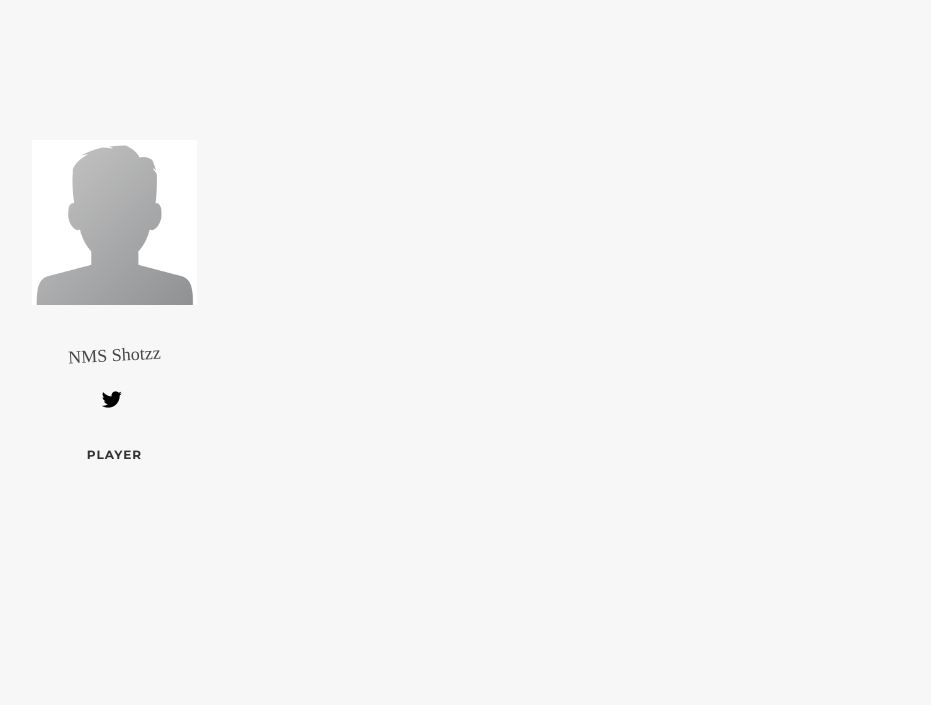
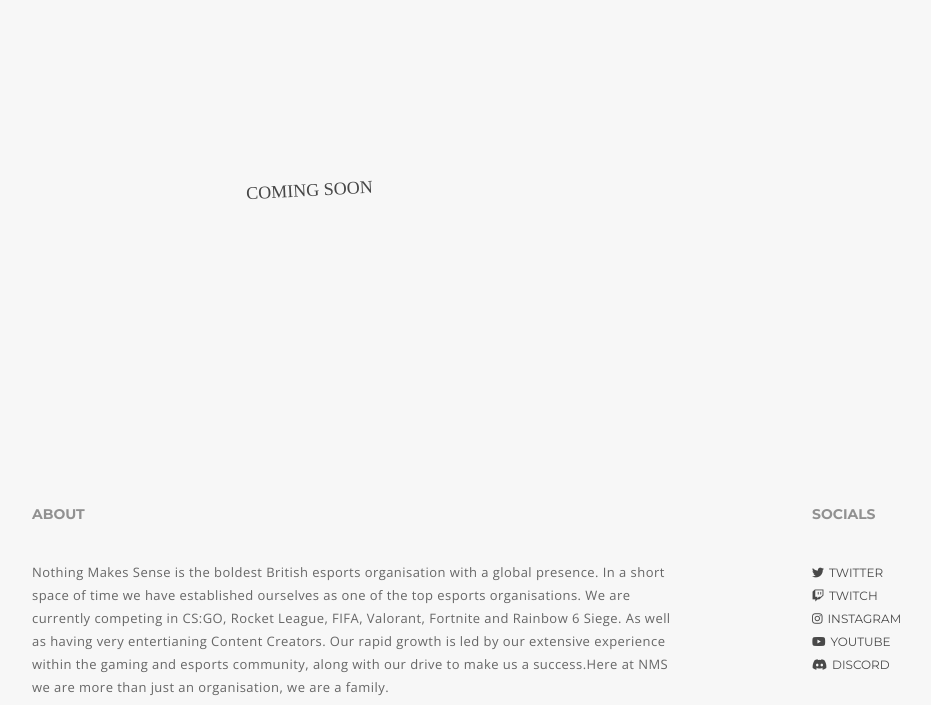
Before and after one commit to PeterRansome/NMS_website, a PHP site: page /fortnite in a window 1280 px wide. Shown: the part 290-995 px from the top of the page, without its empty margins (38-969 px from the left). Run offline with PHP 8.4, Linux system fonts and the light colour scheme; some libraries are stand-ins or nearby versions; some web fonts are replaced.

Commit message:
fortnite

```diff
--- a/fortnite.php
+++ b/fortnite.php
@@ -15,12 +15,20 @@
       <div class="container wow fadeIn">
         <div class="row justify-content-center">
 	          <div class="col-md-2 col-sm-6">
-	            <p><img class="img-responsive center-block" src="/assets/img/default.png" alt=""></p>
-	            <h2 class="classic">NMS Shotzz</h2>
+	            <p><img class="img-responsive center-block" src="" alt=""></p>
+	            <h2 class="classic"></h2>
 	            <ul class="list-inline">
-	              <li><a href="https://twitter.com/Jack93374133"><i class="fab fa-twitter fa-lg"></i></a></li>
+	              <li><a href=""><i class=""></i></a></li>
 	            </ul>
-	            <h6>Player</h6>
+	            <h6></h6>
+            </div>
+            <div class="col-md-2 col-sm-6">
+	            <p><img class="img-responsive center-block" src="" alt=""></p>
+	            <h2 class="classic">COMING SOON</h2>
+	            <ul class="list-inline">
+	              <li><a href=""><i class=""></i></a></li>
+	            </ul>
+	            <h6></h6>
 	          </div>
           </div>
 
```
